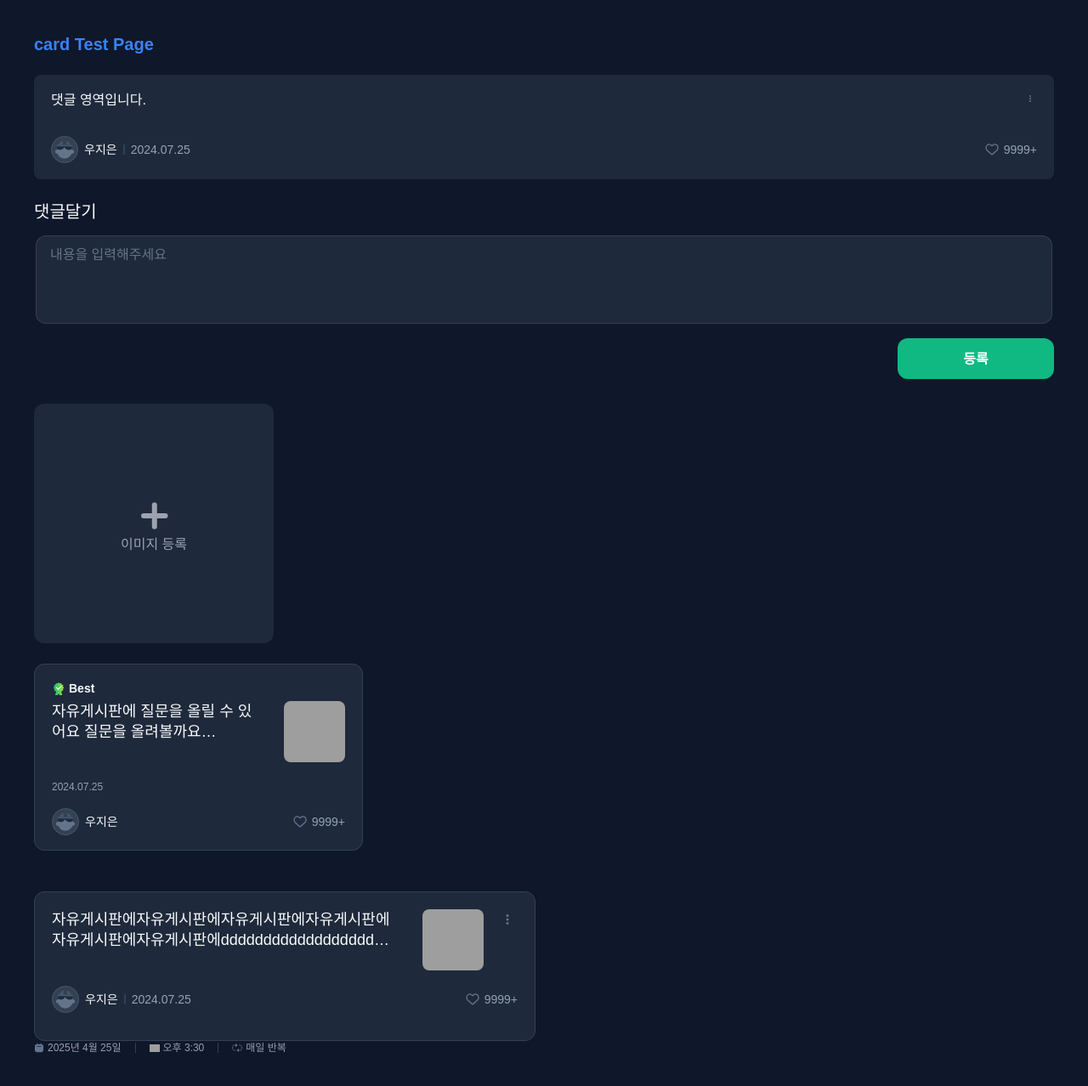
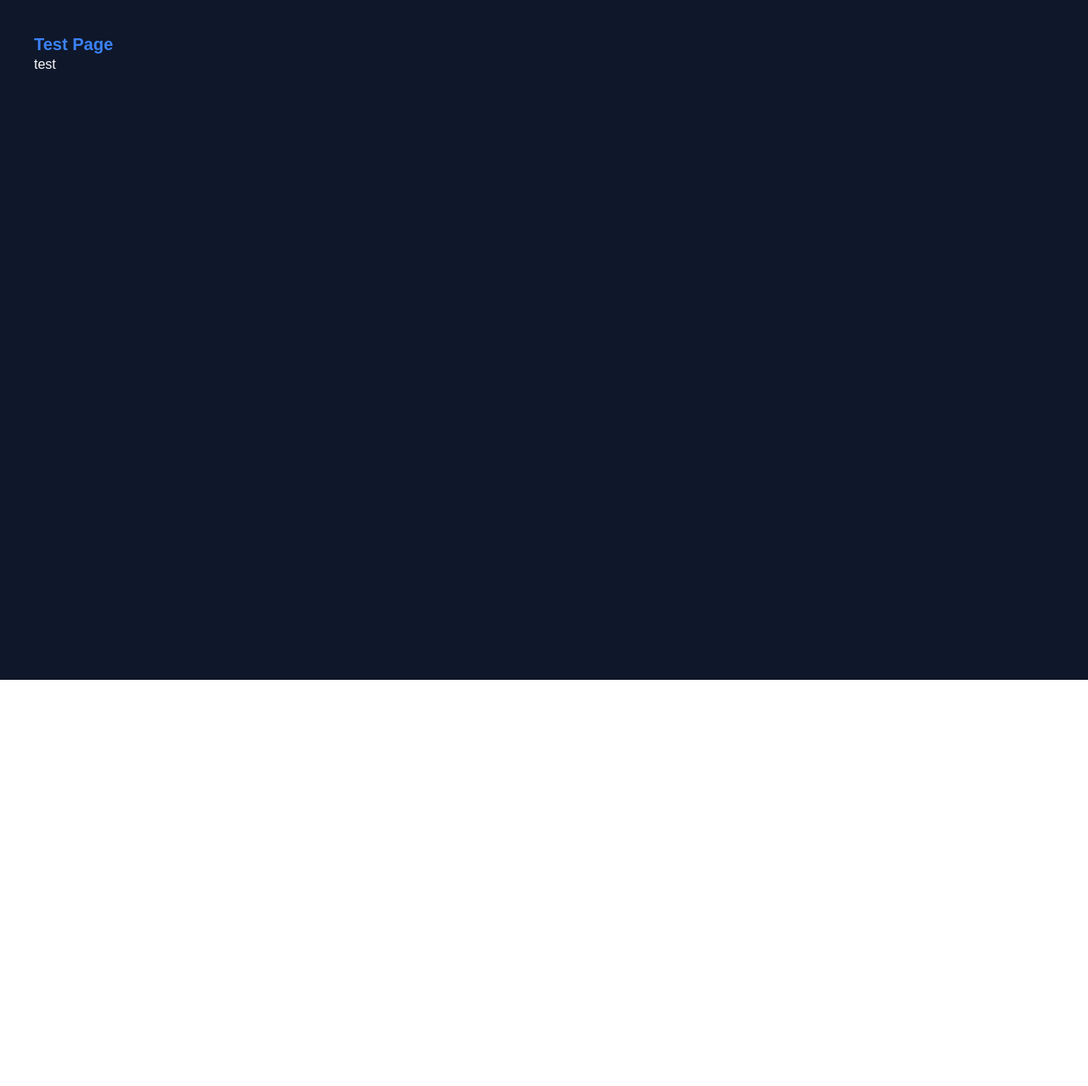
Before and after one commit to ozen0718/coworkers, a Next.js app: page / in a window 1280 px wide. Shown: the top 1278 px of the page at 85% size. After the commit the page ends 800 px from the top, so only its background shows below. Built offline with nearby package versions, Linux system fonts and the light colour scheme; grey boxes are pictures that could not be loaded.

Commit message:
[Remove] page.tsx : 테스트 코드 삭제

```diff
--- a/src/app/page.tsx
+++ b/src/app/page.tsx
@@ -1,30 +1,8 @@
-import BoardComment from '@/components/Card/Comment/BoardComment';
-import AddComment from '@/components/Card/Comment/AddComment';
-import ImgUpload from '@/components/Card/ImgUpload';
-
-import { BestPost } from '@/components/Card/Post/BestPost';
-import { GeneralPost } from '@/components/Card/Post/GeneralPost';
-
-import { DateInfo } from '@/components/Card/Post/Deatil/DateInfo';
-
 export default function Home() {
   return (
     <div className="bg-bg300 min-h-screen p-10">
-      <h1 className="text-xl-semibold text-blue">card Test Page</h1>
-      <br />
-      <BoardComment />
-      <br />
-      <AddComment />
-      <br />
-      <ImgUpload />
-
-      <br />
-      <BestPost />
-      <br />
-      <br />
-      <GeneralPost />
-
-      <DateInfo date="2025-04-25T00:00:00Z" time="15:30" repeatinfo="DAILY" />
+      <h1 className="text-xl-semibold text-blue">Test Page</h1>
+      <span>test</span>
     </div>
   );
 }
```
